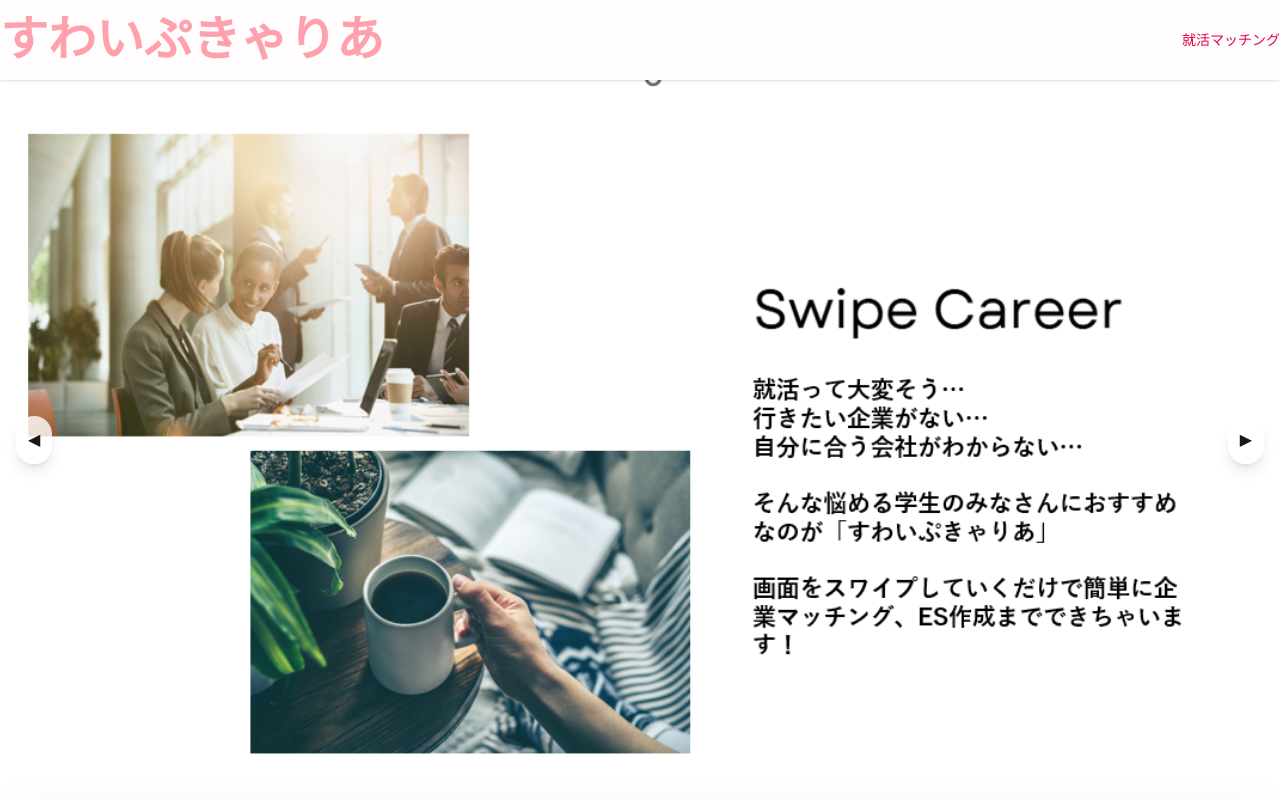
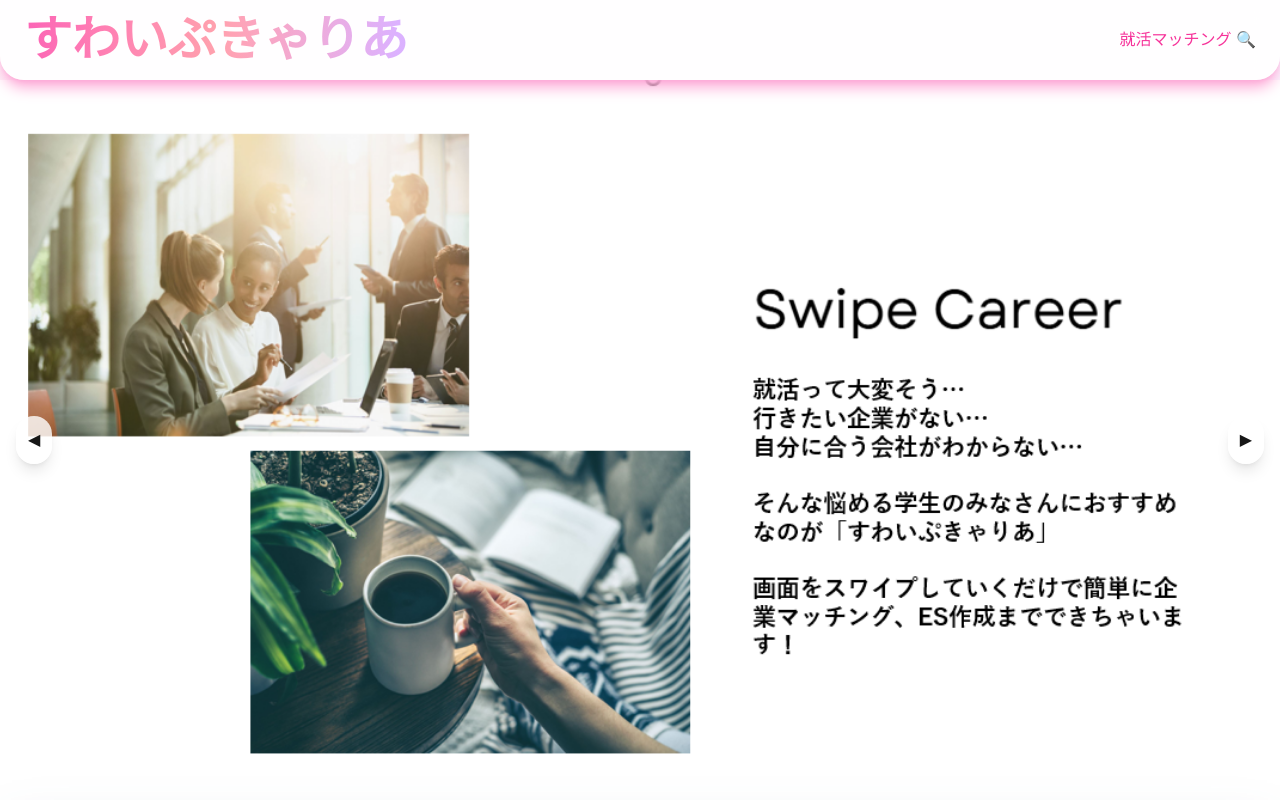
Before and after one commit to BaraBara-Gakunen/SwipeCareer, a Next.js app: page / in a window 1280 px wide. Shown: the top 800 px of the page. Built offline with nearby package versions, Linux system fonts and the light colour scheme.

Commit message:
Update main-page-layout

```diff
--- a/src/app/page.tsx
+++ b/src/app/page.tsx
@@ -52,16 +52,18 @@ export default function MainPage() {
   return (
     <div className="min-h-screen bg-gradient-to-br from-pink-50 via-purple-50 to-blue-50">
       {/* ヘッダー */}
-      <header className="bg-white/80 backdrop-blur-md shadow-sm sticky top-0 z-50">
-        <div className="max-w-7xl mx-auto px-0 py-4 flex items-center justify-between">
-          <h1 className="text-5xl font-bold bg-gradient-to-r bg-rose-300 bg-clip-text text-transparent">
-            すわいぷきゃりあ
-          </h1>
-          <div className="flex items-center gap-2 text-rose-600">
-            <span className="text-sm font-medium">就活マッチング</span>
-          </div>
-        </div>
-      </header>
+      <header className="bg-white/90 backdrop-blur-md shadow-lg shadow-pink-300 sticky top-0 z-50 rounded-b-3xl">
+    <div className="max-w-7xl mx-auto px-6 py-4 flex items-center justify-between">
+    {/* タイトル */}
+    <h1 className="text-4xl md:text-5xl font-extrabold bg-gradient-to-r from-pink-400 via-rose-300 to-purple-300 bg-clip-text text-transparent">
+      すわいぷきゃりあ
+    </h1>
+
+    <div className="flex items-center gap-2 text-pink-500">
+      <span className="text-sm md:text-base font-medium"> 就活マッチング 🔍</span>
+    </div>
+    </div>
+    </header>
 
       {/* スライドショーは横幅フルにするので main の外に配置 */}
       <div className="relative w-full h-screen md:h-[90vh] overflow-hidden">
```
